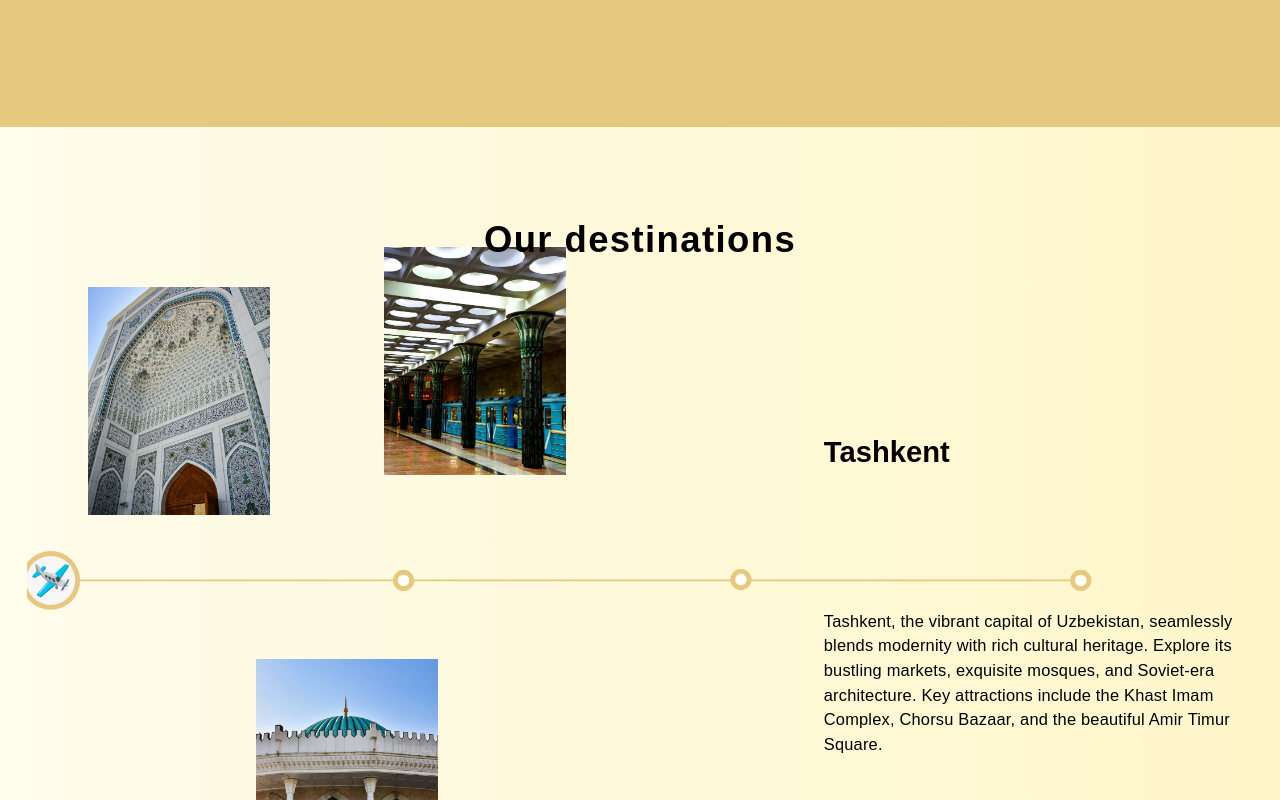
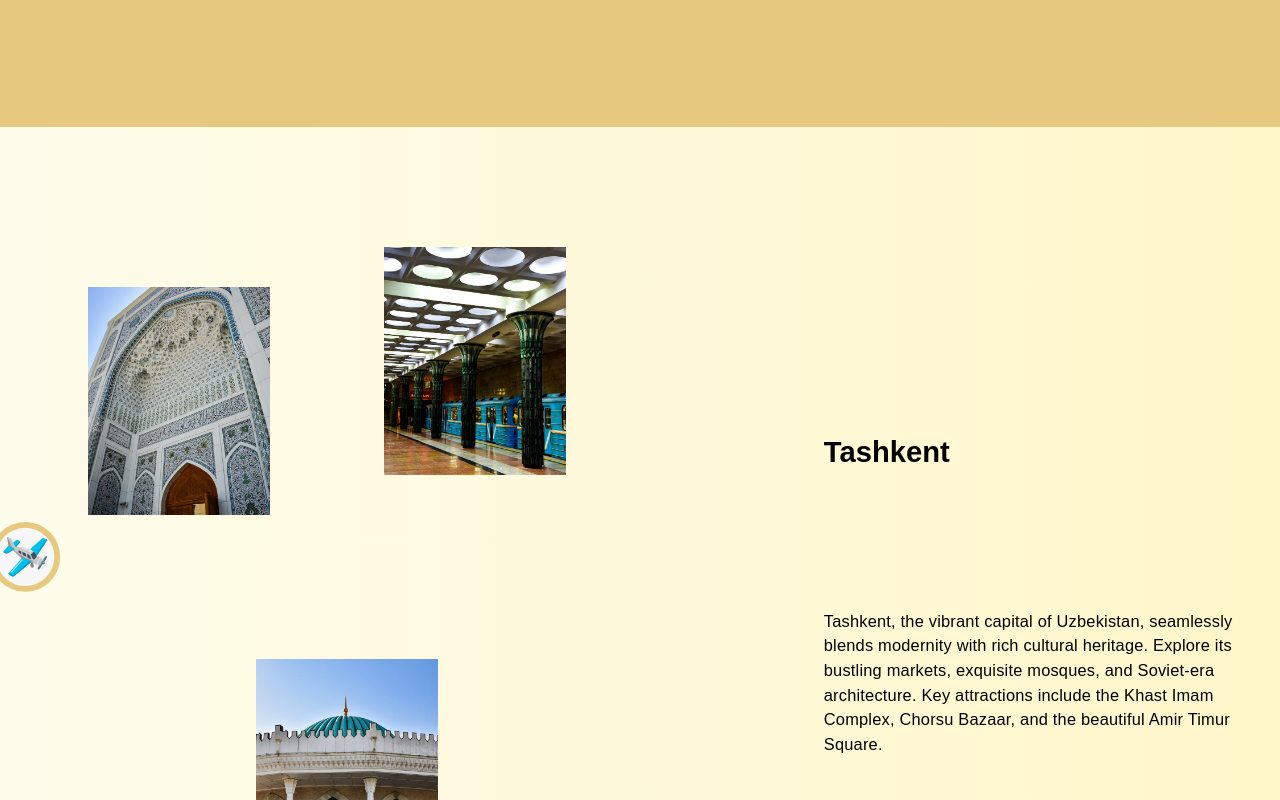
Before and after one commit to Xondamir-coder/soluxe-tour, a Vue app: page /uzbekistan in a window 1280 px wide. Shown: the part 1240-2040 px from the top of the page. Built offline with nearby package versions, Linux system fonts and the light colour scheme; a web font is replaced by a local one.

Commit message:
mice content updated & line animation done & only img animation left

```diff
--- a/package.json
+++ b/package.json
@@ -12,6 +12,7 @@
 		"gsap": "^3.12.5",
 		"lenis": "^1.1.6",
 		"vue": "^3.4.29",
+		"vue-i18n": "^9.13.1",
 		"vue-router": "^4.3.3"
 	},
 	"devDependencies": {
--- a/src/components/HorizontalCards.vue
+++ b/src/components/HorizontalCards.vue
@@ -1,34 +1,14 @@
 <template>
 	<div class="destination" id="destination">
-		<h1 class="heading">Our destinations</h1>
+		<h1 id="title" class="heading">Our destinations</h1>
 		<div class="destination__svg">
-			<svg viewBox="0 0 1500 72" fill="none" xmlns="http://www.w3.org/2000/svg">
+			<svg viewBox="0 0 1319 150" fill="none" xmlns="http://www.w3.org/2000/svg">
 				<path
 					id="path"
-					d="M29 36.0001C138.695 36.0001 302.129 36 383.53 36C464.93 36 553.827 36.0001 662.466 36.0001C771.106 36.0001 915.325 36 977.51 36C1071.26 36 1301 36.0001 1301 36.0001"
+					d="M26 36C135.695 37.5738 299.129 82.368 380.53 82.368C461.93 82.368 550.827 44.9588 659.466 44.9588C768.106 44.9588 912.325 86 974.51 86C1068.26 86 1298 44.9588 1298 44.9588"
 					stroke="#E7C87F"
 					stroke-width="2" />
-				<circle
-					fill="#fff"
-					cx="461"
-					cy="36"
-					r="10"
-					stroke="var(--color-secondary)"
-					stroke-width="6" />
-				<circle
-					fill="#fff"
-					cx="874"
-					cy="35"
-					r="10"
-					stroke="var(--color-secondary)"
-					stroke-width="6" />
-				<circle
-					fill="#fff"
-					cx="1290"
-					cy="36"
-					r="10"
-					stroke="var(--color-secondary)"
-					stroke-width="6" />
+
 				<g id="plane">
 					<circle cx="36" cy="36" r="36" fill="#E7C87F" />
 					<circle cx="36" cy="36" r="30" fill="#F7F7F7" />
@@ -285,6 +265,34 @@ gsap.registerPlugin(MotionPathPlugin, ScrollTrigger);
 
 onMounted(() => {
 	if (window.innerWidth > 768) {
+		const path = document.getElementById('path');
+		const pathLength = path.getTotalLength();
+
+		path.style.strokeDasharray = pathLength;
+		path.style.strokeDashoffset = pathLength;
+
+		gsap.fromTo(
+			'#path',
+			{
+				strokeDashoffset: pathLength
+			},
+			{
+				strokeDashoffset: 0,
+				scrollTrigger: {
+					trigger: '#destination',
+					start: 'top top',
+					end: () => `+=${document.querySelector('#container').scrollWidth}`,
+					scrub: 1
+				}
+			}
+		);
+		gsap.to('#title', {
+			opacity: 0,
+			scrollTrigger: {
+				trigger: '#destination',
+				start: 'top top'
+			}
+		});
 		gsap.set('#plane', { xPercent: -50, yPercent: -50, transformOrigin: '50% 50%' });
 		gsap.to('#plane', {
 			motionPath: {
@@ -392,7 +400,6 @@ onMounted(() => {
 	position: relative;
 	background-image: linear-gradient(to right, var(--color-primary), #fff6c9);
 	overflow: hidden;
-	padding: 3rem;
 	padding-top: 10rem;
 	min-height: 100vh;
 	display: flex;
--- a/src/views/MiceView.vue
+++ b/src/views/MiceView.vue
@@ -8,11 +8,11 @@
 			<img class="hero__image hero__image--5" src="@/assets/about-img-3.jpeg" alt="img 5" />
 			<img class="hero__image hero__image--6" src="@/assets/hero-image-3.jpeg" alt="img 6" />
 			<div class="hero__content">
-				<h1 class="heading-style-h1">Your business is our personal affair</h1>
+				<h1 class="heading-style-h1">Your business is our personal priority.</h1>
 				<p class="text-size-medium">
-					We make business travel easy, stress–free & cost efficient. With over a decade
-					of catering to corporate and MICE travel, you can trust us to create a unique
-					travel experience.
+					We simplify business travel, making it stress-free and cost-effective. With over
+					ten years of experience in corporate and MICE travel, we are trusted to craft
+					unique travel experiences.
 				</p>
 				<RouterLink to="/contacts" data-button class="hero__button"
 					>Make a MICE enquiry</RouterLink
@@ -20,7 +20,7 @@
 			</div>
 		</section>
 		<section class="business" data-animate>
-			<h1 class="heading-style-h2">We bring the personal in business travel</h1>
+			<h1 class="heading-style-h2">We bring a personal touch to business travel</h1>
 			<div class="business__container">
 				<div class="business__box" v-for="content in businessContent" :key="content.title">
 					<img :src="content.icon" alt="icon" />
@@ -34,13 +34,12 @@
 			<div class="us__content">
 				<p class="text-weight-semibold">Why us</p>
 				<h1 class="heading-style-h2">
-					Extensive experience delivering unforgettable MICE experiences
+					Vast expertise in creating memorable MICE experiences
 				</h1>
 				<p class="text-size-medium">
-					When it comes to M.I.C.E. Travel, our team will help you put together
-					unforgettable events for your company. Be it a conference or an incentive trip,
-					trust Arabica Orients' M.I.C.E. team to be your strategic travel partner from
-					the very start.
+					For M.I.C.E. travel, our team is dedicated to creating unforgettable events for
+					your company. Whether it's a conference or an incentive trip, trust Soluxe
+					Tours' M.I.C.E. team to be your strategic travel partner from the very beginning
 				</p>
 				<div class="us__container">
 					<div class="us__data">
@@ -51,7 +50,7 @@
 					</div>
 					<div class="us__data">
 						<p class="us__data-percent">90%</p>
-						<p>Retention rate–our customers nearly always return.</p>
+						<p>Retention rate – our customers nearly always return.</p>
 					</div>
 				</div>
 			</div>
@@ -95,43 +94,43 @@ const businessContent = [
 	{
 		icon: chatIcon,
 		title: '24x7 support from real people',
-		text: 'Our dedicated team of knowledgeable professionals is available at any hour to address your queries, provide personalised recommendations, and swiftly resolve any issues that may arise. With us, you can have peace of mind knowing that reliable support is just a phone call away, no matter the time or situation.'
+		text: 'Our dedicated team of knowledgeable professionals is available 24/7 to address your queries, provide personalized recommendations, and swiftly resolve any issues that may arise. With us, you can have peace of mind knowing that reliable support is just a phone call away, no matter the time or situation'
 	},
 	{
 		icon: contactIcon,
 		title: 'Dedicated account manager',
-		text: "Our dedicated account manager is your personal point of contact, ensuring a seamless and tailored experience. They will work closely with you, understanding your unique needs and objectives, and providing expert guidance at every step, from initial planning to post-event follow-up, ensuring your event's success."
+		text: "Our dedicated account manager is your personal point of contact, ensuring a seamless and customized experience. They will work closely with you, understanding your unique needs and objectives, and providing expert guidance at every step—from initial planning to post-event follow-up—to ensure your event's success"
 	},
 	{
 		icon: puzzleIcon,
-		title: 'Exclusively designed to your every need',
-		text: 'Our customisable solutions transform your vision into unforgettable events. From venue selection to event design, our experts curate unique experiences that align with your brand and goals. Expect meticulous attention to detail and exceptional results. Let us bring your vision to life and create a lasting impression.'
+		title: 'Designed exclusively for you',
+		text: 'Our customizable solutions turn your vision into unforgettable events. From venue selection to event design, our experts curate unique experiences that align with your brand and goals. With meticulous attention to detail and exceptional results, we bring your vision to life and create a lasting impression'
 	}
 ];
 const cardsContent = [
 	{
 		img: cardsBanner1,
 		label: 'Meetings',
-		title: 'Enabling ideas through meaningful spaces',
-		text: 'The exchange of opinions has always been an important element in business, and this is why a conference is an ideal way to disseminate information. It also creates an opportunity to discuss and exchange views on a given subject or problem. Our team members have extensive experience in planning, preparing and executing meaningful meeting spaces, including all the activities both on and off-site accompanying events.'
+		title: 'Empowering ideas with meaningful spaces',
+		text: 'The exchange of opinions has always been vital in business, making conferences an ideal way to disseminate information. They also provide opportunities to discuss and exchange views on various subjects or problems. Our team has extensive experience in planning, preparing, and executing meaningful meeting spaces, including all accompanying on- and off-site activities'
 	},
 	{
 		img: cardsBanner2,
 		label: 'Incentives',
-		title: 'A truly rewarding incentive travel experience',
-		text: 'Ignite success with our incentive travel services. Reward and motivate your team with unforgettable experiences. From exclusive destinations to curated activities, we plan every detail. Elevate engagement, foster teamwork, and achieve remarkable results.'
+		title: 'A genuinely rewarding incentive travel experience',
+		text: 'Ignite success with our incentive travel services. Reward and motivate your team with unforgettable experiences. From exclusive destinations to curated activities, we handle every detail. Enhance engagement, foster teamwork, and achieve remarkable results'
 	},
 	{
 		img: cardsBanner3,
 		label: 'Conferences',
 		title: 'Elegant conferences, effortlessly delivered',
-		text: 'From customised services, extensive network, and expert event planners–we can elevate your next corporate gathering with seamless logistics, allowing you to focus on creating connections and achieving business objectives.'
+		text: 'With customized services, an extensive network, and expert event planners, we can elevate your next corporate gathering with seamless logistics, allowing you to focus on building connections and achieving business objectives'
 	},
 	{
 		img: cardsBanner4,
 		label: 'Events',
 		title: 'Events designed to inspire and ignite',
-		text: 'Special events must be unique and leave every participant with unforgettable memories. We take care of the ideas and turn them into reality, and we do this in accordance with your wishes and guidelines. Special events are always a key to success, and this is why we pay so much attention to every detail, even the smallest ones.'
+		text: 'Special events should be unique, leaving every participant with unforgettable memories. We handle the ideas and bring them to life, always following your wishes and guidelines. Because special events are key to success, we pay close attention to every detail, even the smallest ones'
 	}
 ];
 
```
Also changed, not shown: src/locale/index.js (added), 1 other file (tests, documents, lock files or other folders).
